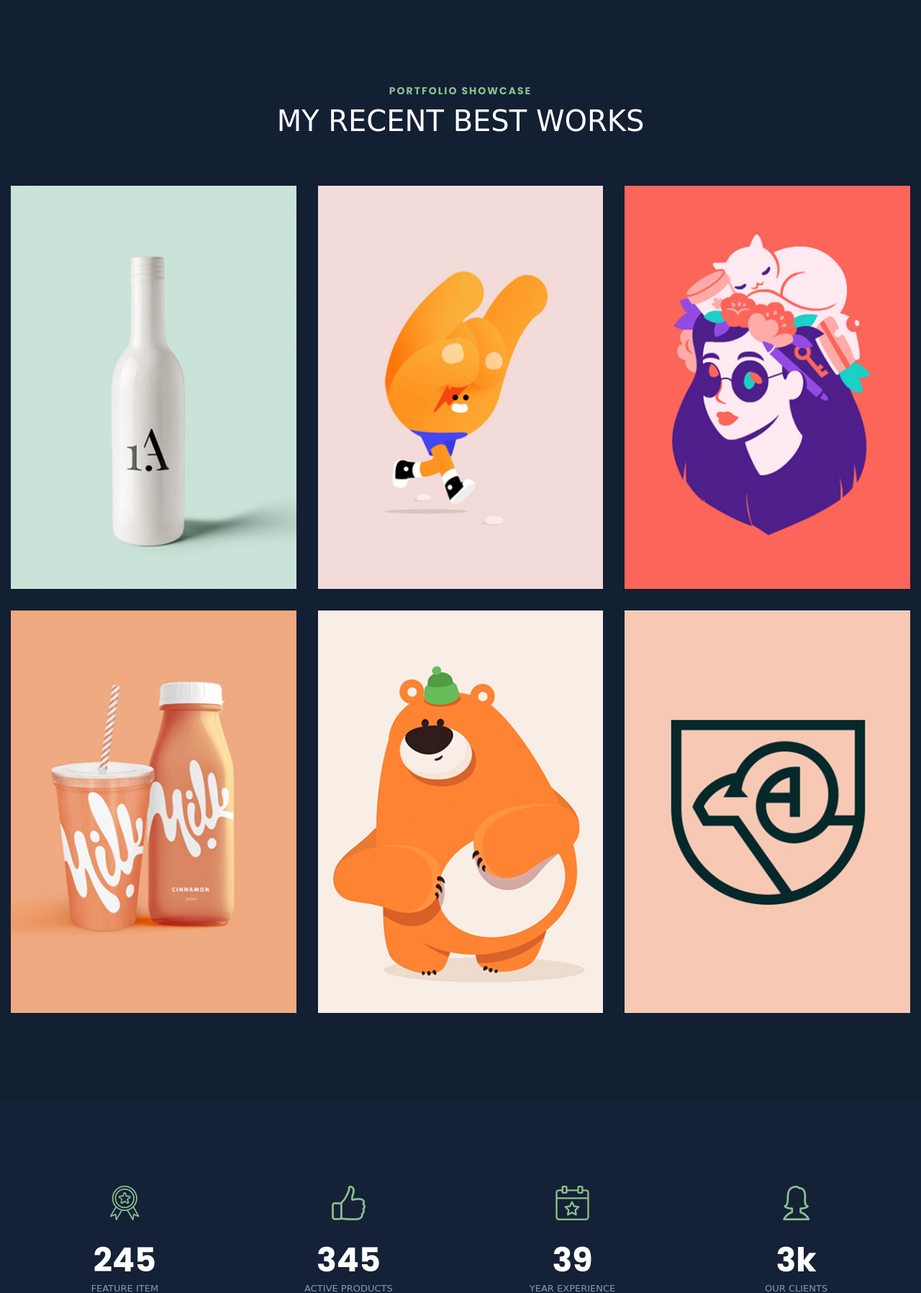
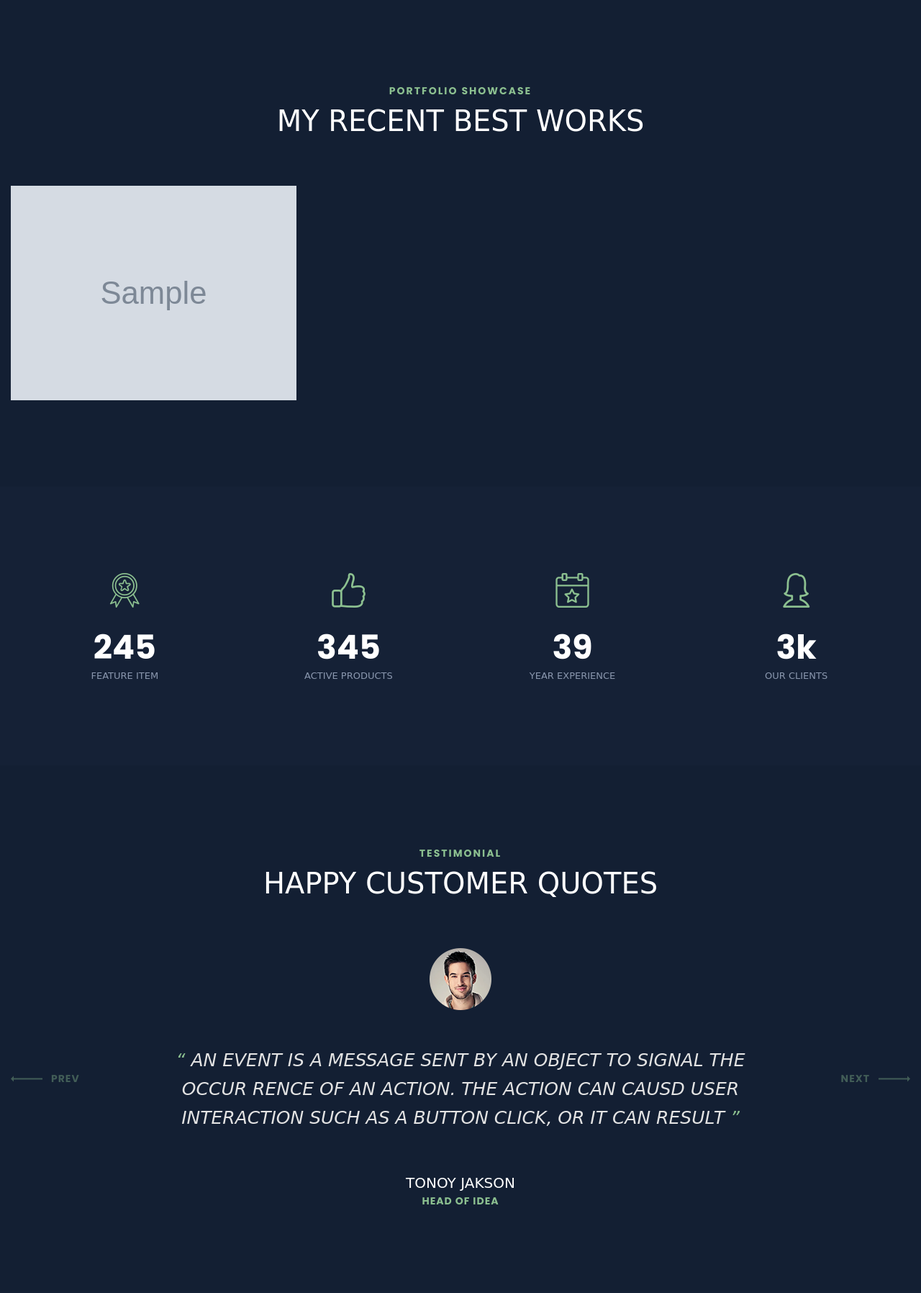
Before and after one commit to fahimraafi/pwd_classwork_raw_php, a PHP site: page / in a window 1280 px wide. Shown: the part 2276-4072 px from the top of the page at 72% size. Run offline with PHP 8.4, Linux system fonts and the light colour scheme; tables that the repository leaves empty or names only in its code hold one stand-in row (values such as "Sample post"); grey boxes marked "Sample" are stand-in pictures; some web fonts are replaced.

Commit message:
Class 24[Index and View Portfolio updated]

```diff
--- a/index.php
+++ b/index.php
@@ -270,6 +270,11 @@ $db_connect = mysqli_connect('localhost', 'root', '', 'db_web_dev');
             <!-- Portfolios-area -->
             <section id="portfolio" class="portfolio-area primary-bg pt-120 pb-90">
                 <div class="container">
+                    <?php
+                    $portfolio_retrieve_query = "SELECT * FROM portfolios WHERE portfolio_status = 'active'";
+                    $portfolio_retrieve_query_execution = mysqli_query($db_connect, $portfolio_retrieve_query);
+                    ?>
+
                     <div class="row justify-content-center">
                         <div class="col-xl-6 col-lg-8">
                             <div class="section-title text-center mb-70">
@@ -279,78 +284,23 @@ $db_connect = mysqli_connect('localhost', 'root', '', 'db_web_dev');
                         </div>
                     </div>
                     <div class="row">
+
+                    <?php foreach ($portfolio_retrieve_query_execution as $value): ?>
                         <div class="col-lg-4 col-md-6 pitem">
                             <div class="speaker-box">
 								<div class="speaker-thumb">
-									<img src="assets/frontend/img/images/1.jpg" alt="img">
+									<img src="backend/uploads/portfolio_images/<?=$value['portfolio_image'];?>" alt="img">
 								</div>
 								<div class="speaker-overlay">
-									<span>Design</span>
-									<h4><a href="portfolio-single.html">Hamble Triangle</a></h4>
+									<span> <?=$value['portfolio_category']; ?> </span>
+									<h4><a href="portfolio-single.html"> <?=$value['portfolio_title'];?> </a></h4>
 									<a href="portfolio-single.html" class="arrow-btn">More information <span></span></a>
 								</div>
 							</div>
                         </div>
-                        <div class="col-lg-4 col-md-6 pitem">
-                            <div class="speaker-box">
-								<div class="speaker-thumb">
-									<img src="assets/frontend/img/images/2.jpg" alt="img">
-								</div>
-								<div class="speaker-overlay">
-									<span>Video</span>
-									<h4><a href="portfolio-single.html">Dark Beauty</a></h4>
-									<a href="portfolio-single.html" class="arrow-btn">More information <span></span></a>
-								</div>
-							</div>
-                        </div>
-                        <div class="col-lg-4 col-md-6 pitem">
-                            <div class="speaker-box">
-								<div class="speaker-thumb">
-									<img src="assets/frontend/img/images/3.jpg" alt="img">
-								</div>
-								<div class="speaker-overlay">
-									<span>Audio</span>
-									<h4><a href="portfolio-single.html">Gilroy Limbo.</a></h4>
-									<a href="portfolio-single.html" class="arrow-btn">More information <span></span></a>
-								</div>
-							</div>
-                        </div>
-						<div class="col-lg-4 col-md-6 pitem">
-                            <div class="speaker-box">
-								<div class="speaker-thumb">
-									<img src="assets/frontend/img/images/4.jpg" alt="img">
-								</div>
-								<div class="speaker-overlay">
-									<span>Design</span>
-									<h4><a href="portfolio-single.html">Ipsum which</a></h4>
-									<a href="portfolio-single.html" class="arrow-btn">More information <span></span></a>
-								</div>
-							</div>
-                        </div>
-                        <div class="col-lg-4 col-md-6 pitem">
-                            <div class="speaker-box">
-								<div class="speaker-thumb">
-									<img src="assets/frontend/img/images/5.jpg" alt="img">
-								</div>
-								<div class="speaker-overlay">
-									<span>Creative</span>
-									<h4><a href="portfolio-single.html">Eiusmod tempor</a></h4>
-									<a href="portfolio-single.html" class="arrow-btn">More information <span></span></a>
-								</div>
-							</div>
-                        </div>
-                        <div class="col-lg-4 col-md-6 pitem">
-                            <div class="speaker-box">
-								<div class="speaker-thumb">
-									<img src="assets/frontend/img/images/6.jpg" alt="img">
-								</div>
-								<div class="speaker-overlay">
-									<span>UX/UI</span>
-									<h4><a href="portfolio-single.html">again there</a></h4>
-									<a href="portfolio-single.html" class="arrow-btn">More information <span></span></a>
-								</div>
-							</div>
-                        </div>
+                    <?php endforeach; ?>
+
+
                     </div>
                 </div>
             </section>
```
Also changed, not shown: backend/add_portfolio.php (+8 -0 lines), backend/add_portfolio_post.php (+7 -7 lines), backend/view_portfolio.php (+60 -0 lines), backend/uploads/portfolio_images/20230612_1686593124.jpg (added), backend/uploads/portfolio_images/20230612_1686593187.jpg (added), backend/uploads/portfolio_images/20230612_1686594317.jpg (added), backend/uploads/portfolio_images/20230612_1686594373.jpg (added), backend/uploads/portfolio_images/20230612_1686594391.jpg (added), backend/uploads/portfolio_images/20230612_1686594457.jpg (added), backend/uploads/portfolio_images/20230612_1686594529.jpg (added), backend/uploads/portfolio_images/20230612_1686594591.jpg (added), backend/uploads/portfolio_images/20230612_1686594632.jpg (added).
